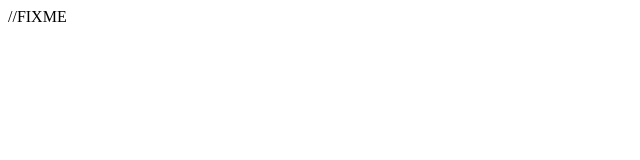
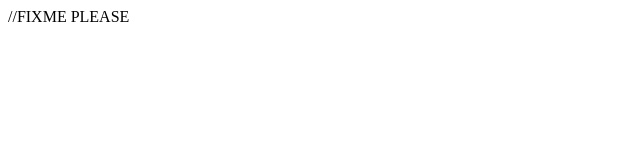
Before and after one commit to ElMaestro99/lab1.alecbingham.com, a plain HTML site: page index.html in a window 1280 px wide. Shown: the full height of the page, 0-640 px from the left. Drawn offline with Linux system fonts and the light colour scheme.

Commit message:
Test commit

```diff
--- a/index.html
+++ b/index.html
@@ -5,7 +5,7 @@
 </head>
 
 <body>
-<p>//FIXME</p>
+<p>//FIXME PLEASE</p>
 </body>
 
 </html>
```
